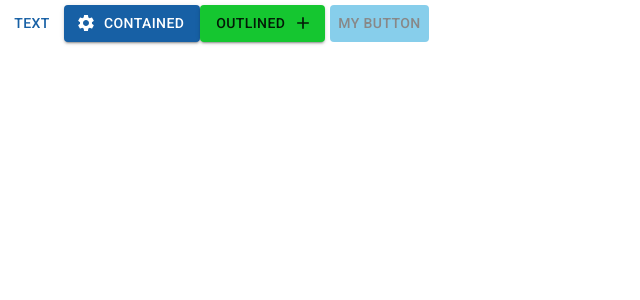
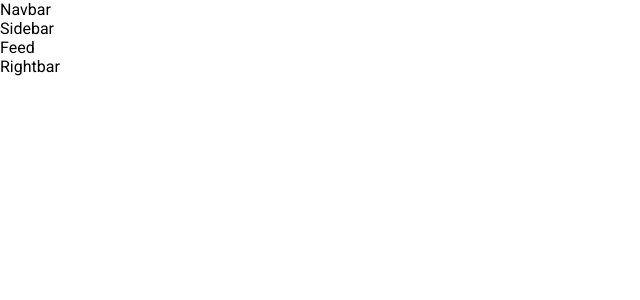
Before and after one commit to saji2000/social-network, a React (Create React App) app: page / in a window 1280 px wide. Shown: the top 300 px of the page, without its empty margins (0-640 px from the left). Built offline with nearby package versions, Linux system fonts and the light colour scheme.

Commit message:
Starting the project, thank God

```diff
--- a/package.json
+++ b/package.json
@@ -38,5 +38,8 @@
       "last 1 firefox version",
       "last 1 safari version"
     ]
+  },
+  "devDependencies": {
+    "@babel/plugin-proposal-private-property-in-object": "^7.21.11"
   }
 }
--- a/src/App.js
+++ b/src/App.js
@@ -1,26 +1,16 @@
 import logo from "./logo.svg";
-import { Button, styled } from "@mui/material/";
-import { Add, Settings } from "@mui/icons-material";
+import Navbar from "./components/Navbar";
+import Feed from "./components/Feed";
+import Sidebar from "./components/Sidebar";
+import Rightbar from "./components/Rightbar";
 
 function App() {
-  const BlueButton = styled(Button)(({ theme }) => ({
-    backgroundColor: "skyblue",
-    color: "#888",
-    margin: 5,
-    "&:hover": { backgroundColor: "lightblue" },
-    "&:disabled": { backgroundColor: "gray", color: "white" },
-  }));
-
   return (
     <div className="App">
-      <Button variant="text">Text</Button>
-      <Button startIcon={<Settings />} variant="contained">
-        Contained
-      </Button>
-      <Button color="secondary" endIcon={<Add />} variant="contained">
-        Outlined
-      </Button>
-      <BlueButton>My button</BlueButton>
+      <Navbar />
+      <Sidebar />
+      <Feed />
+      <Rightbar />
     </div>
   );
 }
--- /dev/null
+++ b/src/components/Feed.jsx
@@ -0,0 +1,9 @@
+import React from 'react'
+
+const Feed = () => {
+  return (
+    <div>Feed</div>
+  )
+}
+
+export default Feed
--- /dev/null
+++ b/src/components/Navbar.jsx
@@ -0,0 +1,9 @@
+import React from 'react'
+
+const Navbar = () => {
+  return (
+    <div>Navbar</div>
+  )
+}
+
+export default Navbar
--- /dev/null
+++ b/src/components/Rightbar.jsx
@@ -0,0 +1,9 @@
+import React from 'react'
+
+const Rightbar = () => {
+  return (
+    <div>Rightbar</div>
+  )
+}
+
+export default Rightbar
--- /dev/null
+++ b/src/components/Sidebar.jsx
@@ -0,0 +1,9 @@
+import React from 'react'
+
+const Sidebar = () => {
+  return (
+    <div>Sidebar</div>
+  )
+}
+
+export default Sidebar
```
Also changed, not shown: 1 other file (tests, documents, lock files or other folders).
